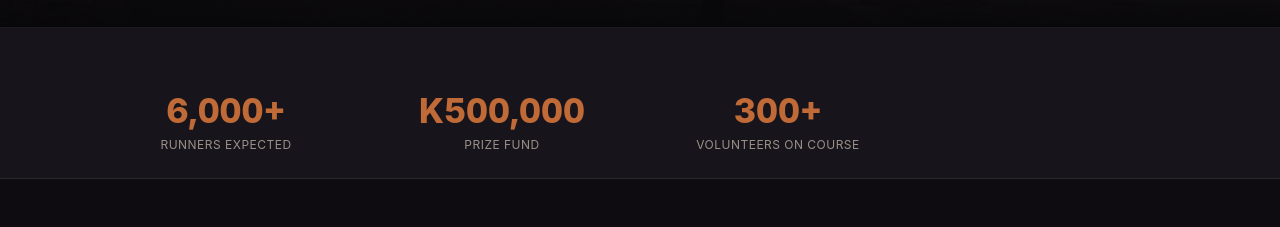
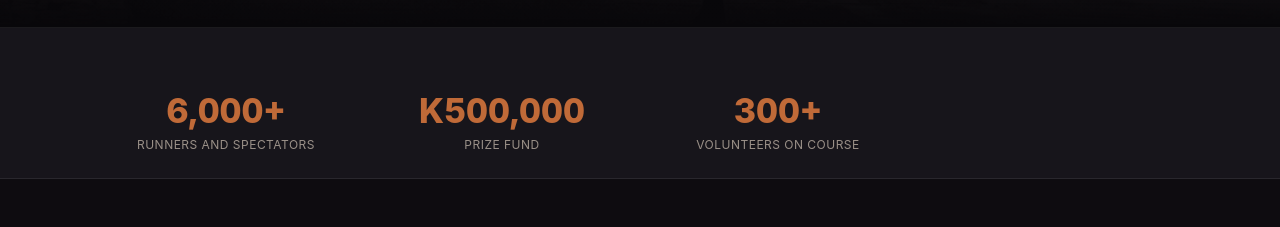
Before and after one commit to patiwadannymhango/copperbelt-marathon-site, a React (Vite) app: page / in a window 1280 px wide. Shown: the part 800-1027 px from the top of the page. Built offline with nearby package versions, Linux system fonts and the light colour scheme; no server answers.

Commit message:
Update event.ts

```diff
--- a/src/data/event.ts
+++ b/src/data/event.ts
@@ -15,11 +15,11 @@ export const STATS = [
   { value: '4', label: 'Race distances' },
   { value: '42.2km', label: 'Full marathon' },
   { value: 'K500k', label: 'Prize fund' },
-  { value: '6,000+', label: 'Runners expected' },
+  { value: '6,000+', label: 'Runners and Spectators' },
 ];
 
 export const COUNTERS = [
-  { target: 6000, suffix: '+', label: 'Runners expected' },
+  { target: 6000, suffix: '+', label: 'Runners and Spectators' },
   // { target: 15000, suffix: '+', label: 'Spectators expected' },
   { target: 500000, prefix: 'K', label: 'Prize fund' },
   { target: 300, suffix: '+', label: 'Volunteers on course' },
```
